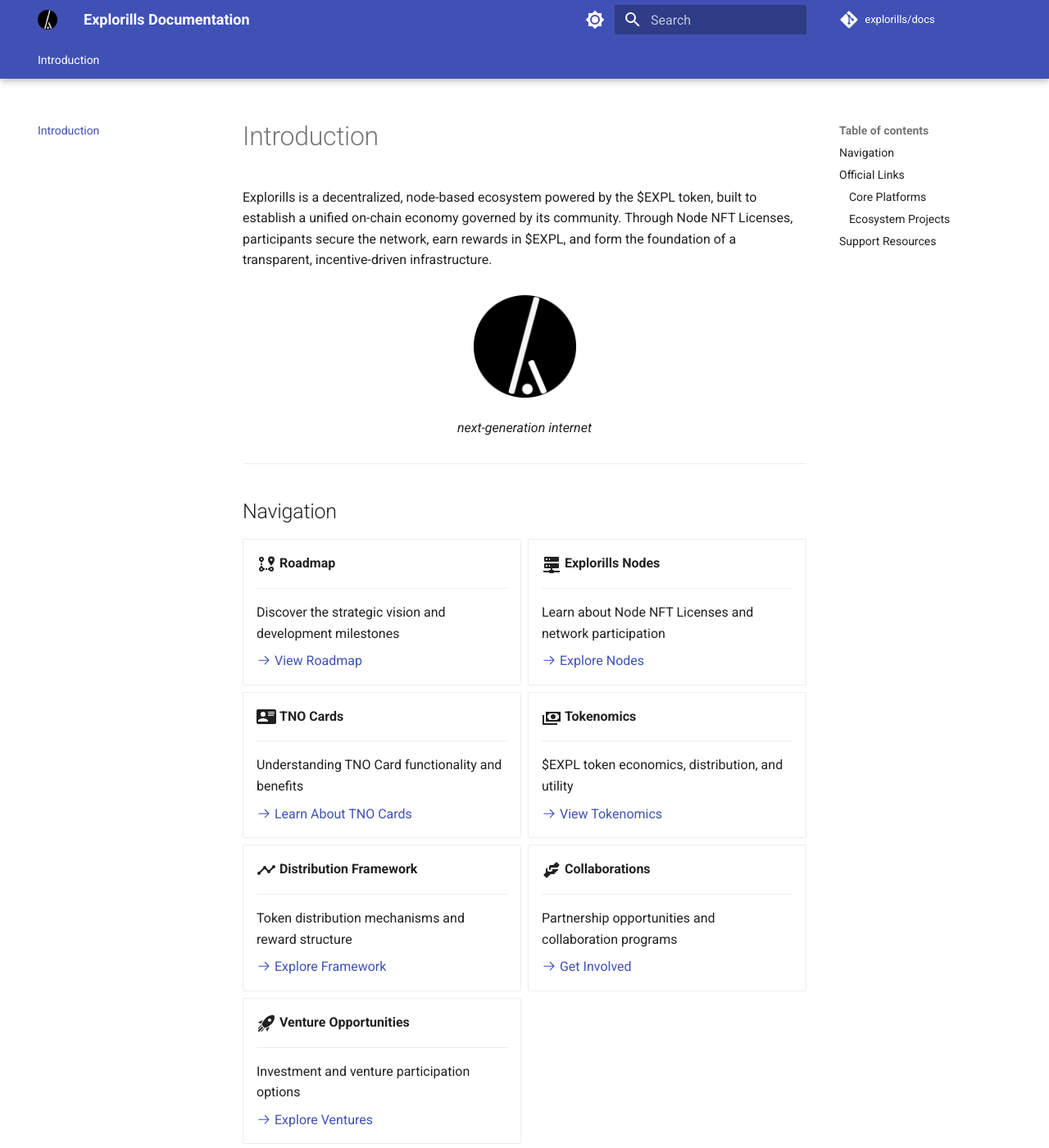
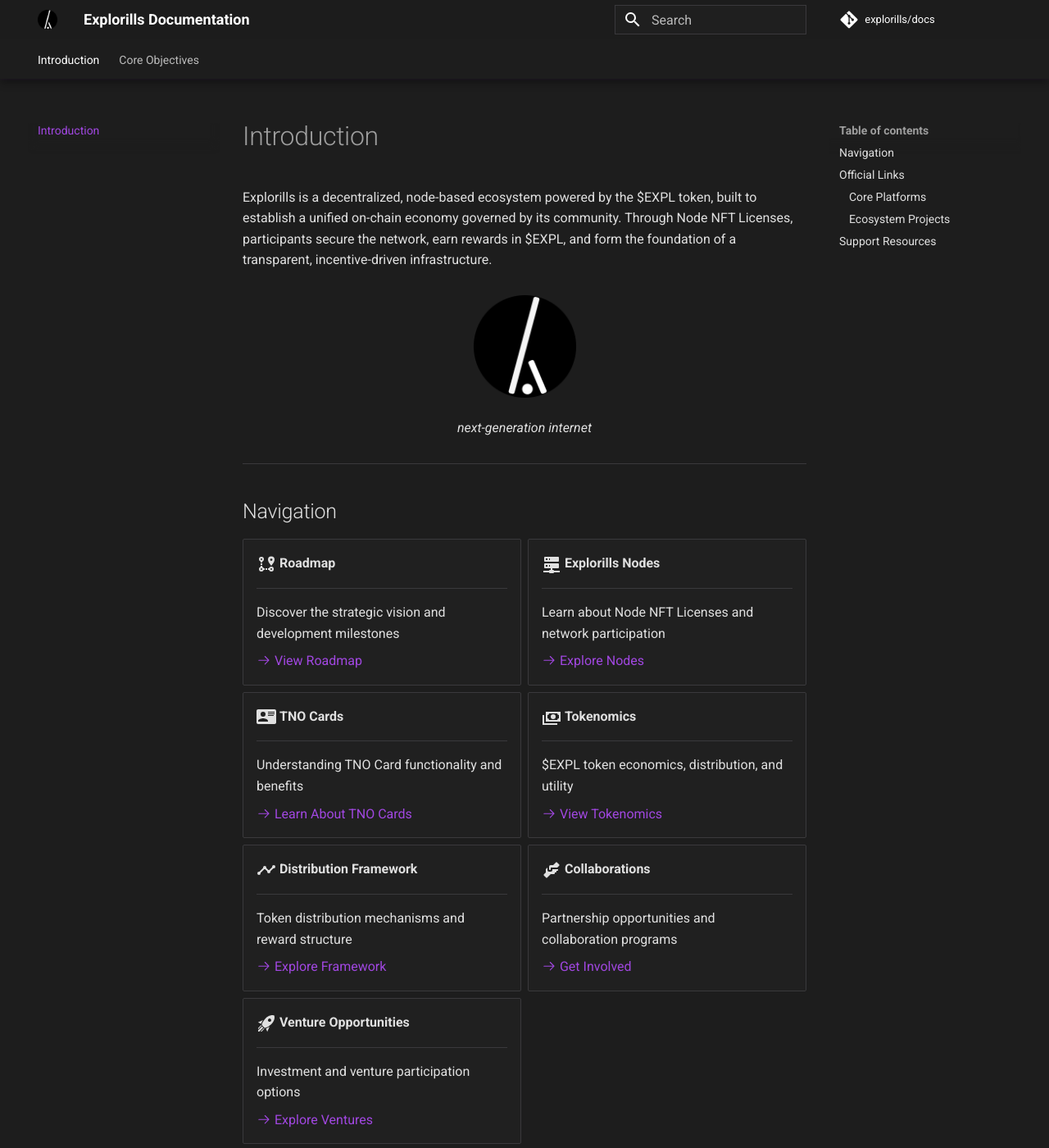
Before and after one commit to explorills/docs, an MkDocs documentation site: the page built from docs/index.md, in a window 1280 px wide and 1400 px high. Shown: the whole window at 82% size. Built offline with MkDocs 1.6.1 and Material for MkDocs 9.7.7, drawn with Linux system fonts in a browser that asks for light colours; comment, search, counter and statistics services are not loaded; some of the changed text lies outside the part shown.

Commit message:
Add custom dark theme and core objectives page
- Implement dark-only mode with #1d1d1d background
- Add glassmorphism navbar with blur effect on scroll
- Set brand colors: #a147e1 (primary), #3a393c (borders)
- Create core objectives page with explorills.network details
- Add tabbed interface for platform components
- Link introduction to core objectives page

```diff
--- a/docs/index.md
+++ b/docs/index.md
@@ -106,4 +106,4 @@ Explorills is a decentralized, node-based ecosystem powered by the $EXPL token,
 ---
 
 !!! success "Next Steps"
-    The next page provides **explorills.network** initial core objectives
+    The next page provides **explorills.network** initial core objectives → [Core Objectives](core-objectives.md)
--- /dev/null
+++ b/docs/stylesheets/extra.css
@@ -0,0 +1,187 @@
+/* Custom Explorills Theme - Dark Mode Only */
+
+/* Root color variables */
+:root {
+  --md-primary-fg-color: #a147e1;
+  --md-primary-fg-color--light: #b865e8;
+  --md-primary-fg-color--dark: #8a35c7;
+  --md-accent-fg-color: #a147e1;
+  --md-accent-fg-color--transparent: rgba(161, 71, 225, 0.1);
+}
+
+/* Dark mode background and surface colors */
+[data-md-color-scheme="slate"] {
+  --md-default-bg-color: #1d1d1d;
+  --md-default-fg-color: #e0e0e0;
+  --md-code-bg-color: #2a2a2a;
+  --md-code-fg-color: #e0e0e0;
+
+  /* Primary and accent colors */
+  --md-primary-fg-color: #a147e1;
+  --md-primary-fg-color--light: #b865e8;
+  --md-primary-fg-color--dark: #8a35c7;
+  --md-accent-fg-color: #a147e1;
+
+  /* Border and decorative elements */
+  --md-typeset-table-color: #3a393c;
+  --md-typeset-table-color--light: rgba(58, 57, 60, 0.5);
+  --md-default-fg-color--light: #9e9e9e;
+  --md-default-fg-color--lighter: #6e6e6e;
+  --md-default-fg-color--lightest: #4e4e4e;
+}
+
+/* Body and main content background */
+body {
+  background-color: #1d1d1d !important;
+}
+
+.md-main {
+  background-color: #1d1d1d;
+}
+
+/* Header - Glassmorphism effect on scroll */
+.md-header {
+  background-color: #1d1d1d;
+  backdrop-filter: none;
+  transition: background-color 0.3s ease, backdrop-filter 0.3s ease;
+}
+
+.md-header--shadow {
+  background-color: rgba(29, 29, 29, 0.7) !important;
+  backdrop-filter: blur(12px) saturate(180%);
+  -webkit-backdrop-filter: blur(12px) saturate(180%);
+  box-shadow: 0 0 0.2rem rgba(161, 71, 225, 0.1), 0 0.2rem 0.5rem rgba(0, 0, 0, 0.4);
+}
+
+/* Navigation tabs */
+.md-tabs {
+  background-color: #1d1d1d;
+  backdrop-filter: none;
+  transition: background-color 0.3s ease, backdrop-filter 0.3s ease;
+}
+
+.md-header--shadow ~ .md-container .md-tabs {
+  background-color: rgba(29, 29, 29, 0.7) !important;
+  backdrop-filter: blur(12px) saturate(180%);
+  -webkit-backdrop-filter: blur(12px) saturate(180%);
+}
+
+/* Links */
+.md-typeset a {
+  color: #a147e1;
+}
+
+.md-typeset a:hover {
+  color: #b865e8;
+}
+
+/* Code blocks */
+.md-typeset code {
+  background-color: #2a2a2a;
+  color: #a147e1;
+}
+
+/* Borders and decorative lines */
+.md-typeset hr {
+  border-bottom-color: #3a393c;
+}
+
+.md-typeset table:not([class]) {
+  border: 1px solid #3a393c;
+}
+
+.md-typeset table:not([class]) th,
+.md-typeset table:not([class]) td {
+  border-top: 1px solid #3a393c;
+}
+
+/* Cards */
+.md-typeset .grid.cards > :is(ul, ol) > li {
+  border: 1px solid #3a393c;
+  background-color: rgba(42, 42, 42, 0.3);
+  transition: border-color 0.25s, box-shadow 0.25s;
+}
+
+.md-typeset .grid.cards > :is(ul, ol) > li:hover {
+  border-color: #a147e1;
+  box-shadow: 0 0 0 1px #a147e1, 0 4px 8px rgba(161, 71, 225, 0.2);
+}
+
+/* Admonitions */
+.md-typeset .admonition,
+.md-typeset details {
+  border-left: 0.2rem solid #3a393c;
+  background-color: rgba(42, 42, 42, 0.3);
+}
+
+.md-typeset .admonition.info,
+.md-typeset details.info {
+  border-left-color: #a147e1;
+}
+
+.md-typeset .admonition.success,
+.md-typeset details.success {
+  border-left-color: #4caf50;
+}
+
+/* Buttons */
+.md-button {
+  color: #a147e1;
+  border: 1px solid #3a393c;
+}
+
+.md-button:hover {
+  background-color: rgba(161, 71, 225, 0.1);
+  border-color: #a147e1;
+  color: #b865e8;
+}
+
+.md-button--primary {
+  background-color: #a147e1;
+  color: #ffffff;
+  border: none;
+}
+
+.md-button--primary:hover {
+  background-color: #b865e8;
+}
+
+/* Search */
+.md-search__input {
+  background-color: rgba(42, 42, 42, 0.5);
+  border: 1px solid #3a393c;
+}
+
+.md-search__input:focus {
+  border-color: #a147e1;
+  box-shadow: 0 0 0 2px rgba(161, 71, 225, 0.2);
+}
+
+/* Sidebar */
+.md-sidebar {
+  background-color: #1d1d1d;
+}
+
+.md-nav__link--active {
+  color: #a147e1;
+}
+
+.md-nav__link:hover {
+  color: #b865e8;
+}
+
+/* Footer */
+.md-footer {
+  background-color: #1d1d1d;
+  border-top: 1px solid #3a393c;
+}
+
+/* Content container */
+.md-content {
+  background-color: transparent;
+}
+
+/* Remove any light mode artifacts */
+.md-typeset [data-md-color-scheme="default"] {
+  display: none !important;
+}
--- a/mkdocs.yml
+++ b/mkdocs.yml
@@ -10,22 +10,9 @@ theme:
   logo: assets/images/logo.png
   favicon: assets/images/logo.png
   palette:
-    # Light mode
-    - media: "(prefers-color-scheme: light)"
-      scheme: default
-      primary: indigo
-      accent: indigo
-      toggle:
-        icon: material/brightness-7
-        name: Switch to dark mode
-    # Dark mode
-    - media: "(prefers-color-scheme: dark)"
-      scheme: slate
-      primary: indigo
-      accent: indigo
-      toggle:
-        icon: material/brightness-4
-        name: Switch to light mode
+    scheme: slate
+    primary: custom
+    accent: custom
   features:
     - navigation.instant
     - navigation.instant.progress
@@ -61,6 +48,9 @@ markdown_extensions:
       emoji_index: !!python/name:material.extensions.emoji.twemoji
       emoji_generator: !!python/name:material.extensions.emoji.to_svg
 
+extra_css:
+  - stylesheets/extra.css
+
 extra:
   social:
     - icon: fontawesome/brands/github
```
Also changed, not shown: docs/core-objectives.md (added, +105 -0 lines).
